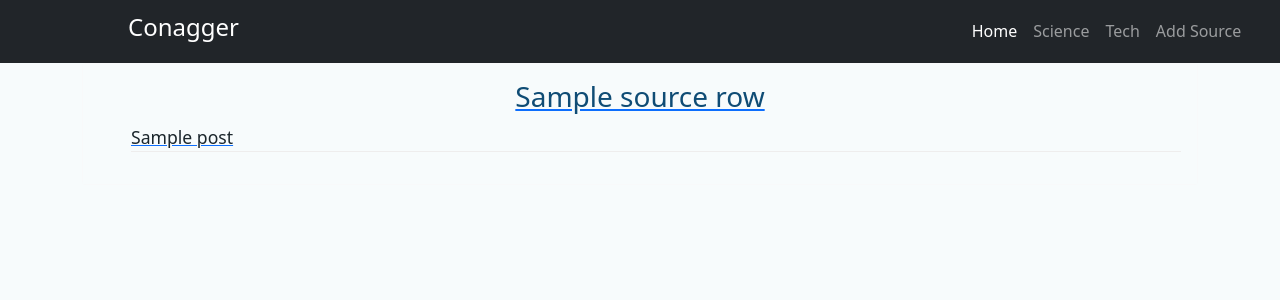
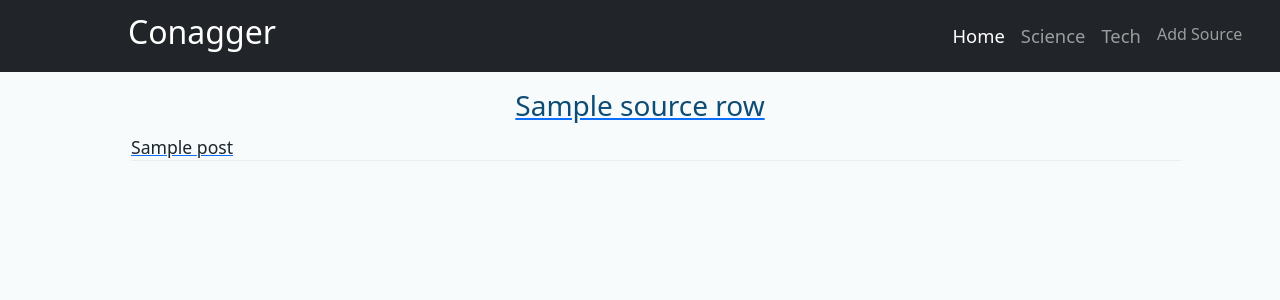
Before and after one commit to adityabansal99/Conagger, a Flask app: template components/templates/base.htm in a window 1280 px wide. Shown: the top 300 px of the page. Run offline with Flask 2, Linux system fonts and the light colour scheme; the template is opened without the code that fills it: most values are stand-ins (such as "Sample title", 1, 10 or a date in 2020).

Commit message:
Minor Refactoring

```diff
--- a/components/templates/base.htm
+++ b/components/templates/base.htm
@@ -11,15 +11,15 @@
 </head>
 <body id = 'root-body' style="background-color: #f7fbfc;">
     <nav class="navbar navbar-expand-lg navbar-dark bg-dark">
-        <a class="navbar-brand" href="{{ url_for(request.endpoint) }}" style="padding-left: 10%;"><h4>Conagger</h4></a>
+        <a class="navbar-brand" href="{{ url_for(request.endpoint) }}" style="padding-left: 10%;"><h2>Conagger</h2></a>
         <button class="navbar-toggler" type="button" data-toggle="collapse" data-target="#navbarNavAltMarkup" aria-controls="navbarNavAltMarkup" aria-expanded="false" aria-label="Toggle navigation">
           <span class="navbar-toggler-icon"></span>
         </button>
         <div class="collapse navbar-collapse justify-content-end" id="navbarNavAltMarkup">
           <div class="navbar-nav" style="padding-right: 3%;">
-            <a class="nav-link active" href="{{ url_for(request.endpoint) }}">Home</a>
-            <a class="nav-link" href="/science">Science</a>
-            <a class="nav-link" href="/tech">Tech</a>
+            <a class="nav-link active" href="{{ url_for(request.endpoint) }} " style="font-size: 115%;">Home</a>
+            <a class="nav-link" href="/science" style="font-size: 115%;">Science</a>
+            <a class="nav-link" href="/tech" style="font-size: 115%;">Tech</a>
             <a class="nav-link" href="#">Add Source</a>
             <!-- <a class="nav-link disabled" href="#" tabindex="-1" aria-disabled="true">Disabled</a> -->
           </div>
```
